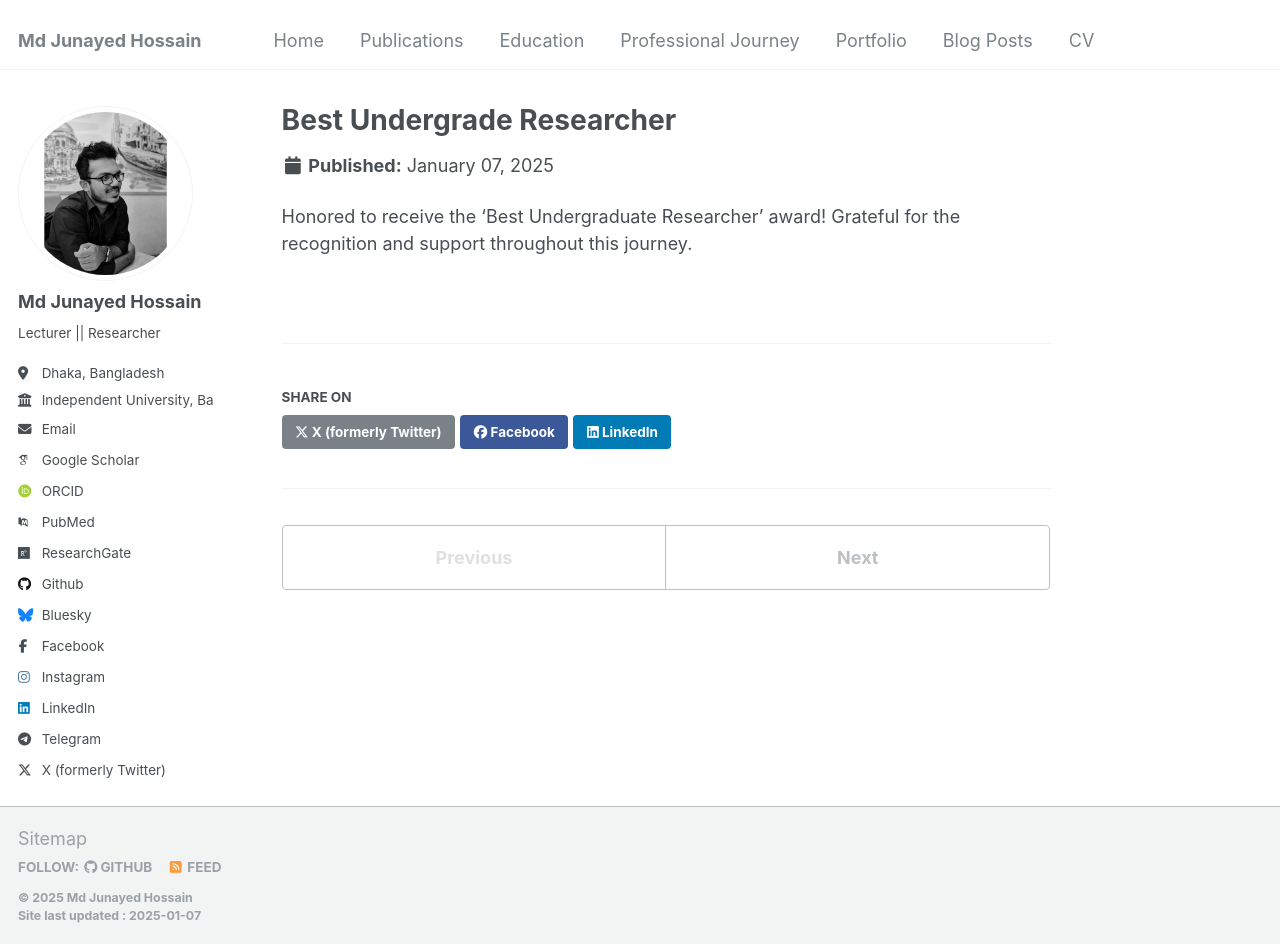
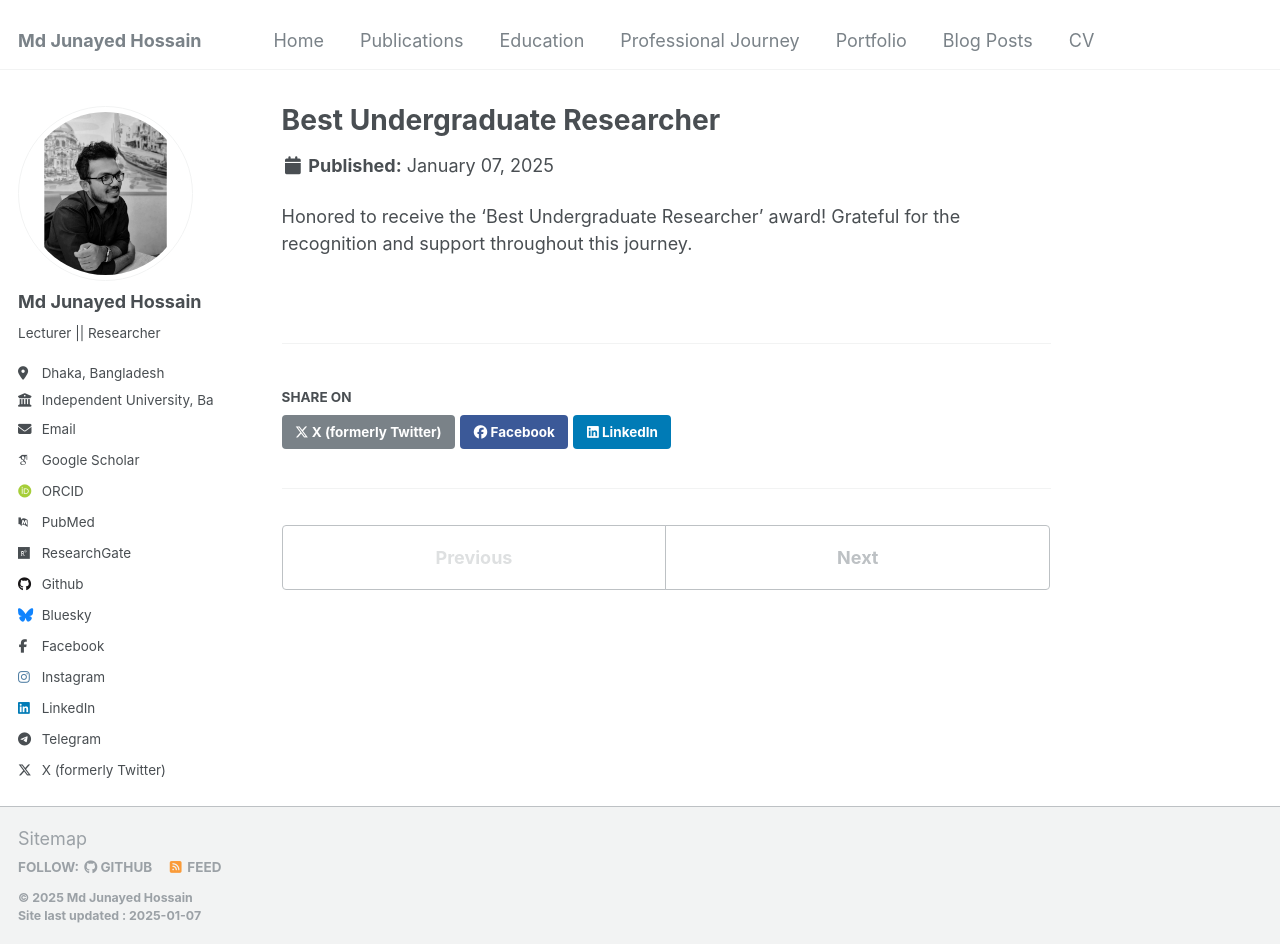
Before and after one commit to i-am-junayed/i-am-junayed.github.io, a Jekyll site: the page built from _portfolio/portfolio-1.md, in a window 1280 px wide and 944 px high. Built offline with Jekyll 4.4.1, drawn with Linux system fonts in a browser that asks for light colours; some web fonts are replaced.

Commit message:
Update portfolio-1.md

```diff
--- a/_portfolio/portfolio-1.md
+++ b/_portfolio/portfolio-1.md
@@ -1,6 +1,10 @@
 ---
-title: "Best Undergrade Researcher"
-excerpt: "Research Excellence !! <br/><img src='/images/r_d_1.jpg'> <br/><img src='/images/r_d_2.jpg'>"
+title: "Best Undergraduate Researcher"
+excerpt: "Research Excellence!! <br/>
+<div style='display: flex; justify-content: space-around;'>
+  <img src='/images/r_d_1.jpg' alt='Research Image 1' style='width: 200px; margin-right: 10px;'/>
+  <img src='/images/r_d_2.jpg' alt='Research Image 2' style='width: 200px;'/>
+</div>"
 collection: portfolio
 ---
 
```
